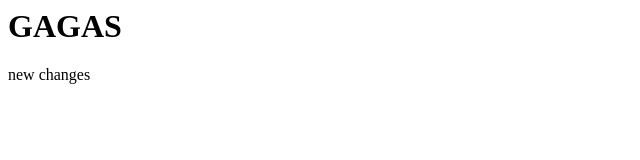
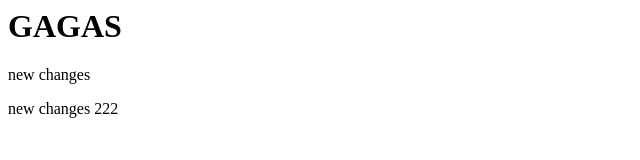
Before and after one commit to Liparit/test, a plain HTML site: page index.html in a window 1280 px wide. Shown: the whole page, without its empty margins (0-640 px from the left). Drawn offline with Linux system fonts and the light colour scheme.

Commit message:
second comment

```diff
--- a/index.html
+++ b/index.html
@@ -5,5 +5,6 @@
   <body>
     <h1 id="map-canvas">GAGAS</h1>
 	<p> new changes</p>
+	<p> new changes 222</p>
   </body>
 </html>
```
